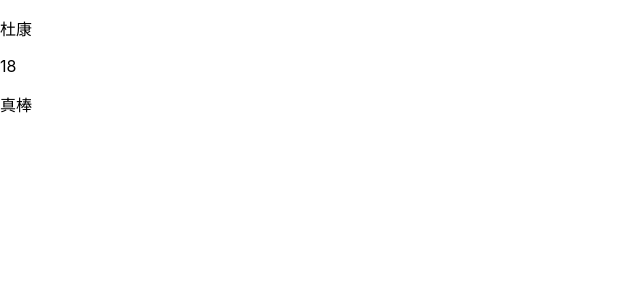
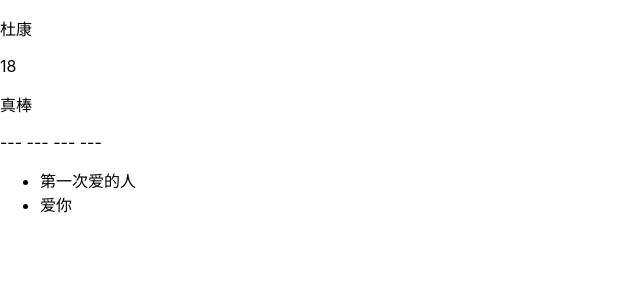
Before and after one commit to JTMilet/React-learning, a React (Create React App) app: page / in a window 1280 px wide. Shown: the top 300 px of the page, without its empty margins (0-640 px from the left). Built offline with nearby package versions, Linux system fonts and the light colour scheme.

Commit message:
JSX - 列表渲染

```diff
--- a/src/App.js
+++ b/src/App.js
@@ -2,7 +2,7 @@
  * @Author: 杜康
  * @Date: 2023-05-08 09:40:18
  * @LastEditors: 杜康
- * @LastEditTime: 2023-05-08 10:01:03
+ * @LastEditTime: 2023-05-08 10:34:42
  * @FilePath: /react-learning/src/App.js
  */
 const name = '杜康'
@@ -10,13 +10,23 @@ const getAge = () => {
   return 18
 }
 const flag = true
+
+const songs = [
+  { id: 0, name: '第一次爱的人' },
+  { id: 1, name: '爱你' }
+]
+// 使用map做遍历列表，使用number/string的key，提高框架diff性能
 function App () {
   return (
     <div className="App">
       <p>{name}</p>
       <p>{getAge()}</p>
       <p>{flag ? '真棒' : '真菜'}</p>
-    </div>
+      --- --- --- --- <br />
+      <ul>
+        {songs.map(song => <li key={song.id} > {song.name}</li>)}
+      </ul>
+    </div >
   )
 }
 
```
